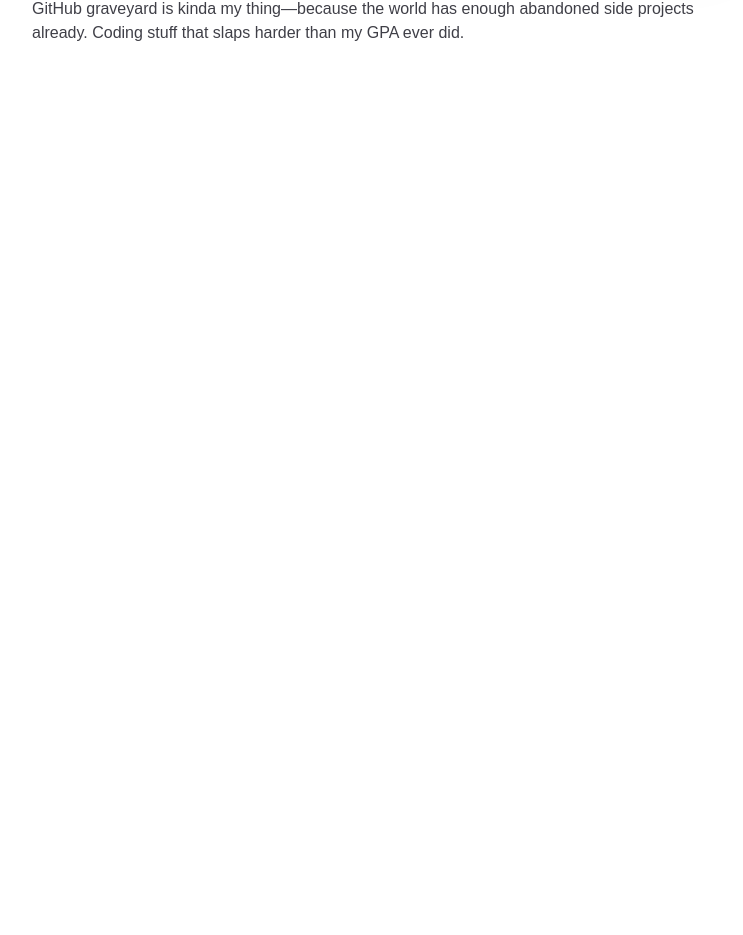
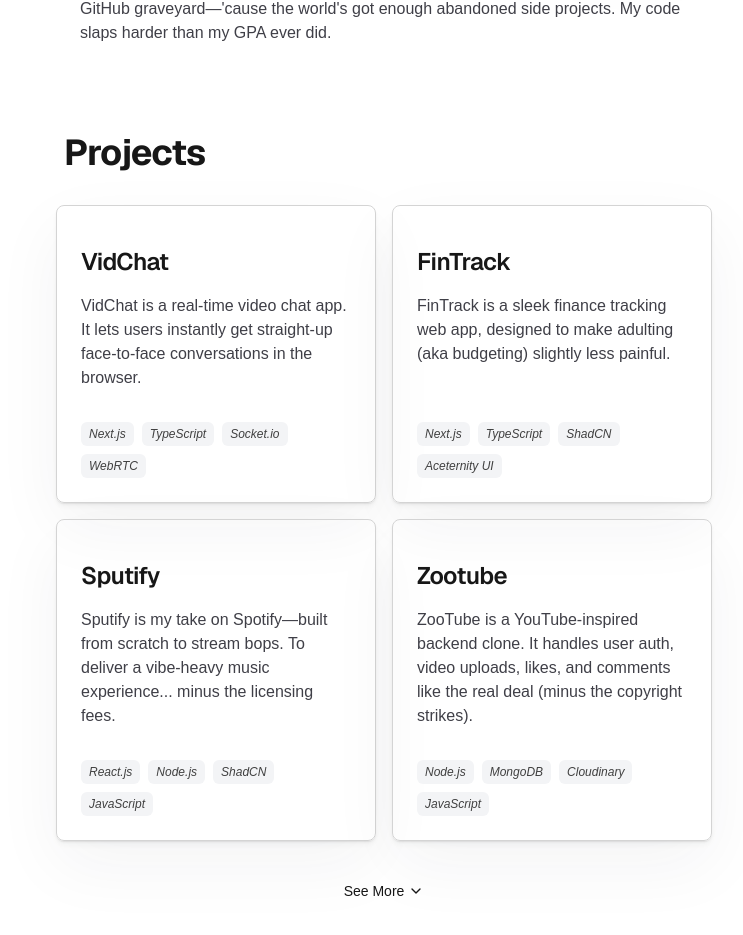
Before and after one commit to M-SaaD-H/portfolio, a Next.js app: page / in a window 1280 px wide. Shown: the part 331-1266 px from the top of the page, without its empty margins (256-999 px from the left). Before the commit the page ends 800 px from the top, so only its background shows below. Built offline with nearby package versions, Linux system fonts and the light colour scheme.

Commit message:
Project section added

```diff
--- a/src/app/layout.tsx
+++ b/src/app/layout.tsx
@@ -38,7 +38,7 @@
               <Navigation />
             </div>
           </div>
-          <div className='max-w-3xl mx-auto'>
+          <div className='max-w-2xl mx-auto'>
             {children}
           </div>
         </ThemeContextProvider>
--- a/src/app/page.tsx
+++ b/src/app/page.tsx
@@ -1,10 +1,12 @@
 import Intro from '@/components/Intro'
+import Projects from '@/components/Projects'
 import React from 'react'
 
 const Home = () => {
   return (
     <div>
       <Intro />
+      <Projects />
     </div>
   )
 }
--- /dev/null
+++ b/src/components/Card.tsx
@@ -0,0 +1,26 @@
+import React from 'react'
+import { Project } from './Projects'
+import Link from 'next/link'
+
+const Card = ({ project }: { project: Project }) => {
+  return (
+    <div className='flex flex-col justify-between p-6 rounded-lg border dark:border-neutral-700 border-neutral-300 shadow-[0_1px_1px_rgba(0,0,0,0.05),0_4px_6px_rgba(34,42,53,0.04),0_24px_68px_rgba(47,48,55,0.05),0_2px_3px_rgba(0,0,0,0.04)] relative'>
+      <div>
+        <h1 className='text-2xl font-sans tracking-tight font-semibold my-4'>{project.title}</h1>
+        <p className='text-zinc-700 dark:text-zinc-300 mb-8'>{project.description}</p>
+      </div>
+      <div className='flex gap-2 flex-wrap'>
+        {
+          project.tags.map(tag => (
+            <div key={tag} className='text-xs italic text-neutral-700 px-2 py-1 bg-gray-100 dark:text-white dark:bg-transparent dark:border dark:border-gray-800 rounded-md'>
+              {tag}
+            </div>
+          ))
+        }
+      </div>
+      <Link href={project.link} target={'_blank'} className='absolute inset-0' />
+    </div>
+  )
+}
+
+export default Card
--- a/src/components/DarkModeToggle.tsx
+++ b/src/components/DarkModeToggle.tsx
@@ -10,10 +10,7 @@
   return (
     <button
       className='relative bg-gray-100 dark:bg-zinc-900 h-[2.4rem] w-[2.4rem] rounded-full m-4 cursor-pointer'
-      onClick={() => {
-        setTheme(theme === 'light' ? 'dark' : 'light');
-        console.log('Theme switched')
-      }}
+      onClick={() => setTheme(theme === 'light' ? 'dark' : 'light')}
     >
       <IconMoon className='rotate-0 scale-100 dark:rotate-90 dark:scale-0 transition-all duration-200 absolute left-1/2 top-1/2 -translate-1/2' />
       <IconSun className='rotate-90 scale-0 dark:rotate-0 dark:scale-90 transition-all duration-200 absolute left-1/2 top-1/2 -translate-1/2' />
--- a/src/components/Intro.tsx
+++ b/src/components/Intro.tsx
@@ -21,7 +21,7 @@
         </div>
       </div>
       <p className='text-zinc-700 dark:text-zinc-400 mt-8'>
-        I&apos;m just a guy who likes turning coffee into code. Building cool stuffs that don&apos;t live forever in my GitHub graveyard is kinda my thing—because the world has enough abandoned side projects already. Coding stuff that slaps harder than my GPA ever did.
+      I&apos;m just a dude who turns coffee into code. I build dope stuff that doesn&apos;t end up in my GitHub graveyard—&apos;cause the world&apos;s got enough abandoned side projects. My code slaps harder than my GPA ever did.
       </p>
     </div>
   )
--- /dev/null
+++ b/src/components/Projects.tsx
@@ -0,0 +1,80 @@
+import React from 'react'
+import Card from './Card'
+import Link from 'next/link'
+import { IconChevronDown } from '@tabler/icons-react'
+
+export type Project = {
+  title: string,
+  description: string,
+  link: string,
+  tags: string[]
+}
+
+const projects: Project[] = [
+  {
+    title: 'VidChat',
+    description: 'VidChat is a real-time video chat app. It lets users instantly get straight-up face-to-face conversations in the browser.',
+    link: 'https://vid-chat-peach.vercel.app',
+    tags: [
+      'Next.js',
+      'TypeScript',
+      'Socket.io',
+      'WebRTC'
+    ]
+  },
+  {
+    title: 'FinTrack',
+    description: 'FinTrack is a sleek finance tracking web app, designed to make adulting (aka budgeting) slightly less painful.',
+    link: 'https://fintrack-flax-beta.vercel.app',
+    tags: [
+      'Next.js',
+      'TypeScript',
+      'ShadCN',
+      'Aceternity UI'
+    ]
+  },
+  {
+    title: 'Sputify',
+    description: 'Sputify is my take on Spotify—built from scratch to stream bops. To deliver a vibe-heavy music experience... minus the licensing fees.',
+    link: 'https://github.com/M-SaaD-H/Sputify',
+    tags: [
+      'React.js',
+      'Node.js',
+      'ShadCN',
+      'JavaScript'
+    ]
+  },
+  {
+    title: 'Zootube',
+    description: 'ZooTube is a YouTube-inspired backend clone. It handles user auth, video uploads, likes, and comments like the real deal (minus the copyright strikes).',
+    link: 'https://github.com/M-SaaD-H/Zootube',
+    tags: [
+      'Node.js',
+      'MongoDB',
+      'Cloudinary',
+      'JavaScript'
+    ]
+  }
+]
+
+function Projects() {
+  return (
+    <div className='p-2'>
+      <h1 className='text-4xl ml-2 my-8 font-bold font-sans tracking-tight'>Projects</h1>
+      <div className='grid grid-cols-2 gap-4'>
+        {
+          projects.map(project => (
+            <Card project={project} key={project.title} />
+          ))
+        }
+      </div>
+      <Link href={'https://github.com/M-SaaD-H'} target='_blank'>
+        <button className='flex items-center gap-1 text-sm mx-auto my-8 px-3 py-2 rounded-lg hover:bg-neutral-100 dark:hover:bg-neutral-900 transition-colors duration-200 cursor-pointer'>
+          See More <IconChevronDown size={16} />
+        </button>
+      </Link>
+    </div>
+  )
+}
+
+export default Projects
```
